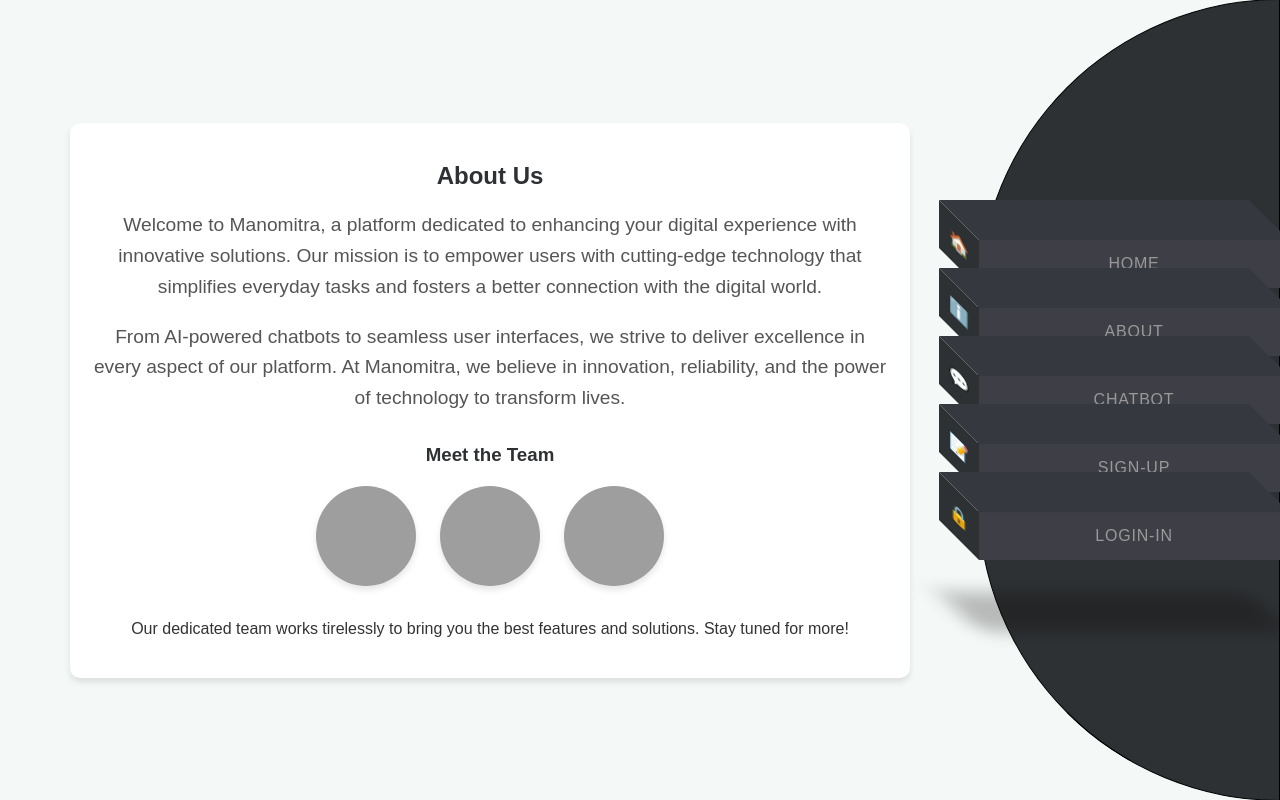
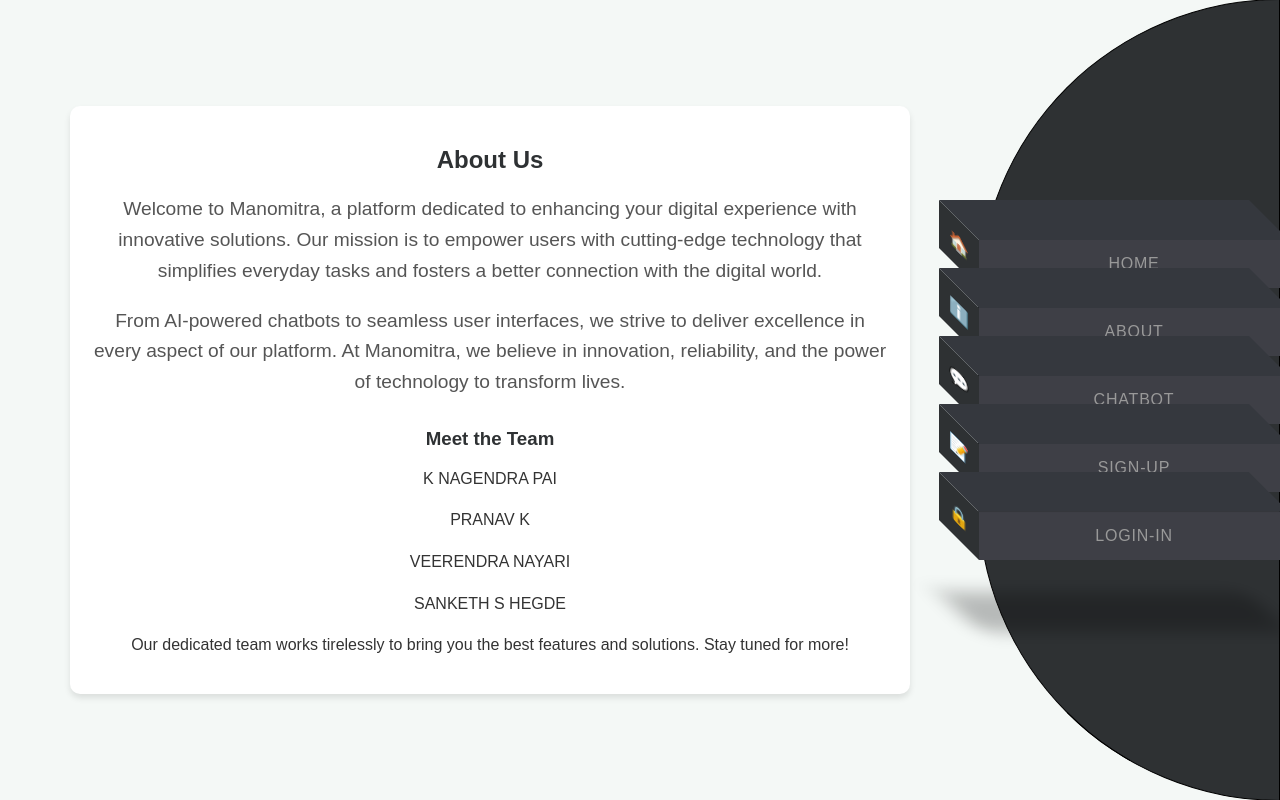
Before and after one commit to pran-avk/hello, a Django app: page /aboutus/ in a window 1280 px wide. Run offline with Django 5.2, Linux system fonts and the light colour scheme; grey boxes are pictures that could not be loaded.

Commit message:
name changes

```diff
--- a/home/templates/aboutus.html
+++ b/home/templates/aboutus.html
@@ -188,9 +188,10 @@
         <div class="team">
             <h3>Meet the Team</h3>
             <div>
-                <img src="team_member1.png" alt="Team Member 1">
-                <img src="team_member2.png" alt="Team Member 2">
-                <img src="team_member3.png" alt="Team Member 3">
+                <p>K NAGENDRA PAI</p>
+                <p>PRANAV K</p>
+                <p>VEERENDRA NAYARI</p>
+                <p>SANKETH S HEGDE</p>
             </div>
             <p>Our dedicated team works tirelessly to bring you the best features and solutions. Stay tuned for more!</p>
         </div>
--- a/home/templates/chatbot.html
+++ b/home/templates/chatbot.html
@@ -164,7 +164,7 @@
 
         <div class="chat-messages" id="chat-messages">
             <div class="message bot-message">
-                Hello! I'm your AI assistant. How can I help you today?
+               Hey ! Manomithre here how can i assist you today
             </div>
         </div>
 
```
Also changed, not shown: db.sqlite3.
